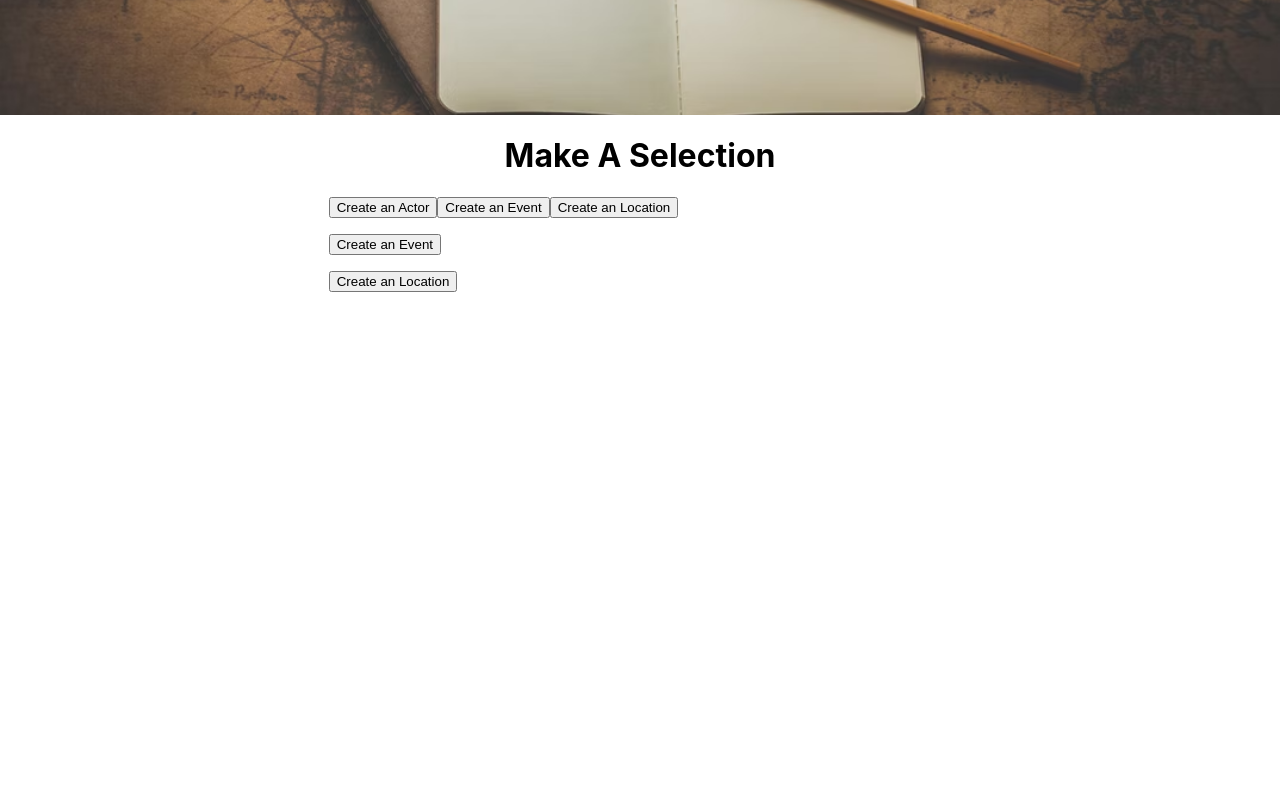
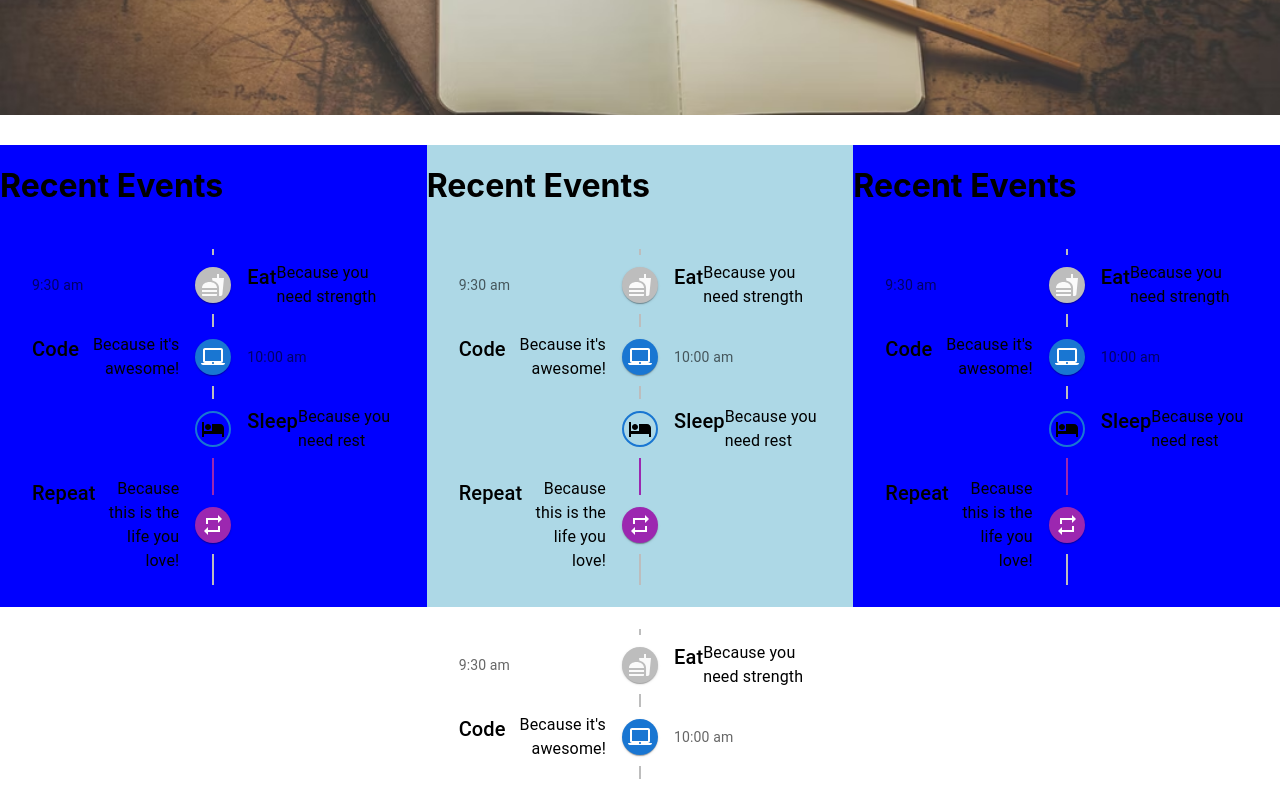
Before and after one commit to jmitsou/cont-builder-React-, a React (Create React App) app: page / in a window 1280 px wide. Shown: the part 440-1228 px from the top of the page. Before the commit the page ends 875 px from the top, so only its background shows below. Built offline with nearby package versions, Linux system fonts and the light colour scheme.

Commit message:
Updated all resume info

```diff
--- a/package.json
+++ b/package.json
@@ -8,7 +8,9 @@
     "@fortawesome/fontawesome-svg-core": "^1.3.0",
     "@fortawesome/free-solid-svg-icons": "^6.0.0",
     "@fortawesome/react-fontawesome": "^0.1.17",
-    "@mui/icons-material": "^5.6.1",
+    "@material-ui/core": "^4.12.3",
+    "@mui/icons-material": "^5.6.2",
+    "@mui/lab": "^5.0.0-alpha.80",
     "@mui/material": "^5.6.1",
     "@mui/styled-engine-sc": "^5.6.1",
     "@testing-library/jest-dom": "^5.16.2",
--- a/src/components/Home/Home.js
+++ b/src/components/Home/Home.js
@@ -4,10 +4,8 @@ import Splash from '../common/Splash';
 import splashImg from '../../Assets/splash1.avif';
 import FaButton from '../faCommon/FaButton';
 import { styled } from '@mui/material/styles';
-import Box from '@mui/material/Box';
-import Paper from '@mui/material/Paper';
-import Grid from '@mui/material/Grid';
 import { AuthContext } from '../Providers/AuthProvider';
+import TimeLine from '../TimeLine/TimeLine';
 
 const Home = () => {
     const auth = useContext(AuthContext);
@@ -19,14 +17,32 @@ const Home = () => {
 
                             }}>Welcome to Continuity Builder</h1>
             </Splash>
+
+            <div style={{flexDirection: "row", marginTop: '30px'}}>
+                <div style={{flexDirection: "column", background: 'blue',  }}>
+                    <h1>Recent Events</h1>
+                    <TimeLine/>
+                </div>
+                <div style={{flexDirection: "column",
+                             background: 'lightblue',
+                            }}>
+                    <h1>Recent Events</h1>
+                    <TimeLine/>
+                </div>
+                <div style={{flexDirection: "column", background: 'blue'}}>
+                    <h1>Recent Events</h1>
+                    <TimeLine/>
+                </div>
+            </div>
+
             <div>
-                <h1>Make A Selection</h1>
+                <TimeLine/>
+
             </div>
+
             <div>
 
-            </div>
-            <div>
-                <Grid container spacing={2}>
+                {/* <Grid container spacing={2}>
                     <Grid item xs={6} md={8}>
                      <button>Create an Actor</button>
                      <button>Create an Event</button>
@@ -38,7 +54,7 @@ const Home = () => {
                     <Grid item xs={6} md={8}>
                     <button>Create an Location</button>
                     </Grid>
-                </Grid>
+                </Grid> */}
 
             </div>
 
--- a/src/components/Journal/EventJournal.js
+++ b/src/components/Journal/EventJournal.js
@@ -15,7 +15,7 @@ const EventJournal = (props) => {
 				<h1 style={{
 					textShadow: '1px 2px #f1f1f1'
 
-				}}>Event Journal
+				}}>My Journals
 				</h1>
 
 			</Splash>
--- /dev/null
+++ b/src/components/TimeLine/TimeLine.js
@@ -0,0 +1,95 @@
+import * as React from 'react';
+import Timeline from '@mui/lab/Timeline';
+import TimelineItem from '@mui/lab/TimelineItem';
+import TimelineSeparator from '@mui/lab/TimelineSeparator';
+import TimelineConnector from '@mui/lab/TimelineConnector';
+import TimelineContent from '@mui/lab/TimelineContent';
+import TimelineOppositeContent from '@mui/lab/TimelineOppositeContent';
+import TimelineDot from '@mui/lab/TimelineDot';
+import FastfoodIcon from '@mui/icons-material/Fastfood';
+import LaptopMacIcon from '@mui/icons-material/LaptopMac';
+import HotelIcon from '@mui/icons-material/Hotel';
+import RepeatIcon from '@mui/icons-material/Repeat';
+import Typography from '@mui/material/Typography';
+
+export default function TimeLine() {
+  return (
+    <Timeline position="alternate">
+      <TimelineItem>
+        <TimelineOppositeContent
+          sx={{ m: 'auto 0' }}
+          align="right"
+          variant="body2"
+          color="text.secondary"
+        >
+          9:30 am
+        </TimelineOppositeContent>
+        <TimelineSeparator>
+          <TimelineConnector />
+          <TimelineDot>
+            <FastfoodIcon />
+          </TimelineDot>
+          <TimelineConnector />
+        </TimelineSeparator>
+        <TimelineContent sx={{ py: '12px', px: 2 }}>
+          <Typography variant="h6" component="span">
+            Eat
+          </Typography>
+          <Typography>Because you need strength</Typography>
+        </TimelineContent>
+      </TimelineItem>
+      <TimelineItem>
+        <TimelineOppositeContent
+          sx={{ m: 'auto 0' }}
+          variant="body2"
+          color="text.secondary"
+        >
+          10:00 am
+        </TimelineOppositeContent>
+        <TimelineSeparator>
+          <TimelineConnector />
+          <TimelineDot color="primary">
+            <LaptopMacIcon />
+          </TimelineDot>
+          <TimelineConnector />
+        </TimelineSeparator>
+        <TimelineContent sx={{ py: '12px', px: 2 }}>
+          <Typography variant="h6" component="span">
+            Code
+          </Typography>
+          <Typography>Because it&apos;s awesome!</Typography>
+        </TimelineContent>
+      </TimelineItem>
+      <TimelineItem>
+        <TimelineSeparator>
+          <TimelineConnector />
+          <TimelineDot color="primary" variant="outlined">
+            <HotelIcon />
+          </TimelineDot>
+          <TimelineConnector sx={{ bgcolor: 'secondary.main' }} />
+        </TimelineSeparator>
+        <TimelineContent sx={{ py: '12px', px: 2 }}>
+          <Typography variant="h6" component="span">
+            Sleep
+          </Typography>
+          <Typography>Because you need rest</Typography>
+        </TimelineContent>
+      </TimelineItem>
+      <TimelineItem>
+        <TimelineSeparator>
+          <TimelineConnector sx={{ bgcolor: 'secondary.main' }} />
+          <TimelineDot color="secondary">
+            <RepeatIcon />
+          </TimelineDot>
+          <TimelineConnector />
+        </TimelineSeparator>
+        <TimelineContent sx={{ py: '12px', px: 2 }}>
+          <Typography variant="h6" component="span">
+            Repeat
+          </Typography>
+          <Typography>Because this is the life you love!</Typography>
+        </TimelineContent>
+      </TimelineItem>
+    </Timeline>
+  );
+}
```
Also changed, not shown: 1 other file (tests, documents, lock files or other folders).
